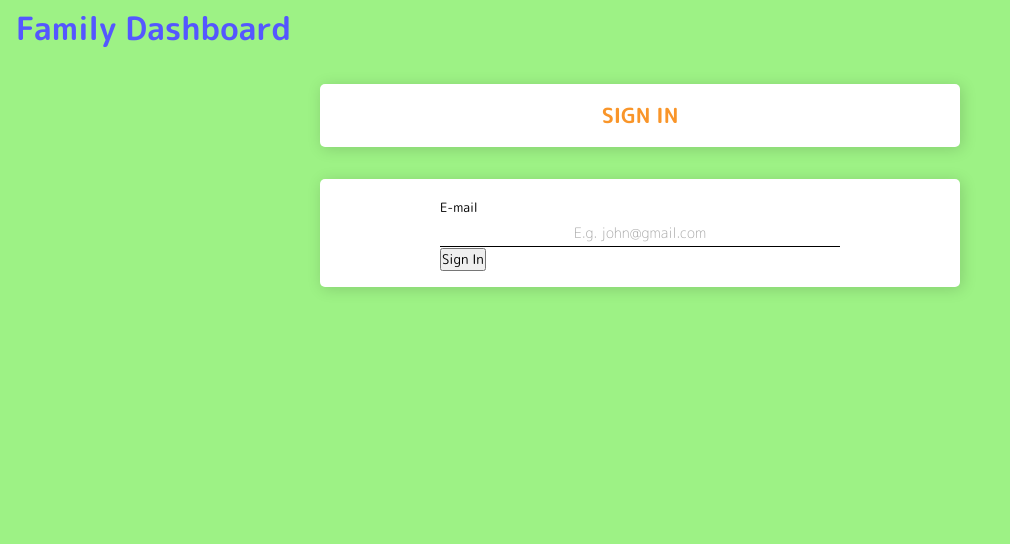
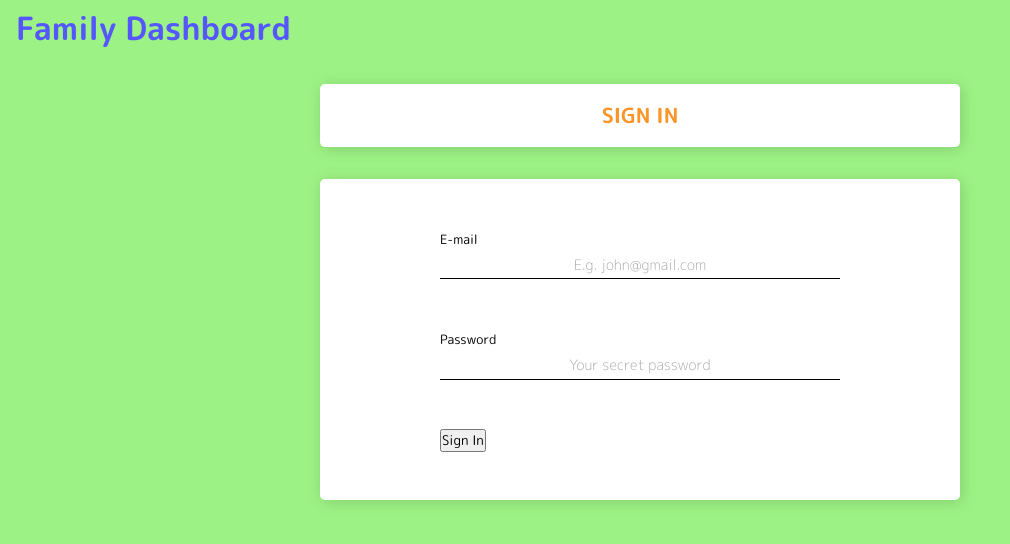
Before and after one commit to Lukasz-Semik/family-dashboard-frontend, a Vue app: page / in a window 1280 px wide. Shown: the top 544 px of the page, without its empty margins (0-1010 px from the left). Built offline with nearby package versions, Linux system fonts and the light colour scheme.

Commit message:
create basics of form

```diff
--- /dev/null
+++ b/src/components/atoms/Form/Form.scss
@@ -0,0 +1,7 @@
+.form {
+  padding: 2rem 0;
+}
+
+.form-row {
+  margin-bottom: 3rem;
+}
--- /dev/null
+++ b/src/components/atoms/Form/Form.vue
@@ -0,0 +1,18 @@
+<template>
+  <form @submit.prevent="handleSubmit" :class="[$style.form]">
+    <slot></slot>
+  </form>
+</template>
+
+<script>
+export default {
+  name: 'Form',
+  methods: {
+    handleSubmit(event) {
+      this.$emit('onSubmit', event);
+    },
+  },
+};
+</script>
+
+<style lang="scss" module src="./Form.scss" />
--- /dev/null
+++ b/src/components/atoms/Form/FormRow.vue
@@ -0,0 +1,14 @@
+<template>
+  <div :class="[$style['form-row']]">
+    <slot></slot>
+  </div>
+</template>
+
+<script>
+export default {
+  name: 'FormRow',
+};
+</script>
+
+
+<style lang="scss" module src="./Form.scss" />
--- a/src/components/organisms/SignInForm/SignInForm.vue
+++ b/src/components/organisms/SignInForm/SignInForm.vue
@@ -1,29 +1,47 @@
 <template>
-  <form @submit.prevent="handleSubmit">
+  <Form @onSubmit="onSubmit">
+    <FormRow>
       <Input
         name="email"
+        type="email"
         labelTranslationPath="forms.shared.email.label"
         placeholderTranslationPath="forms.shared.email.placeholder"
         :value="email"
         @onChange="onChange"
         hasCenteredText
       />
+    </FormRow>
+
+    <FormRow>
+      <Input
+        name="password"
+        type="password"
+        labelTranslationPath="forms.shared.password.label"
+        placeholderTranslationPath="forms.shared.password.placeholder"
+        :value="password"
+        @onChange="onChange"
+        hasCenteredText
+      />
+    </FormRow>
 
     <button>Sign In</button>
-  </form>
+  </Form>
 </template>
 
 <script>
 import Input from '@/components/atoms/Input/Input.vue';
+import Form from '@/components/atoms/Form/Form.vue';
+import FormRow from '@/components/atoms/Form/FormRow.vue';
 
 export default {
   data() {
     return {
       email: '',
+      password: '',
     };
   },
   methods: {
-    handleSubmit(event) {
+    onSubmit(event) {
       console.log(event);
       console.log(this.email);
     },
@@ -35,6 +53,8 @@ export default {
   },
   components: {
     Input,
+    Form,
+    FormRow,
   },
 };
 </script>
--- a/src/i18n/forms.js
+++ b/src/i18n/forms.js
@@ -4,5 +4,9 @@ export default {
       label: 'E-mail',
       placeholder: 'E.g. john@gmail.com',
     },
+    password: {
+      label: 'Password',
+      placeholder: 'Your secret password',
+    },
   },
 };
```
Lines whose indentation alone changed are shown as unchanged.
